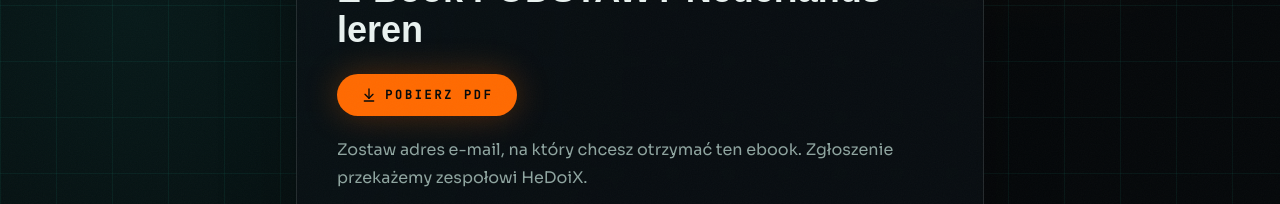
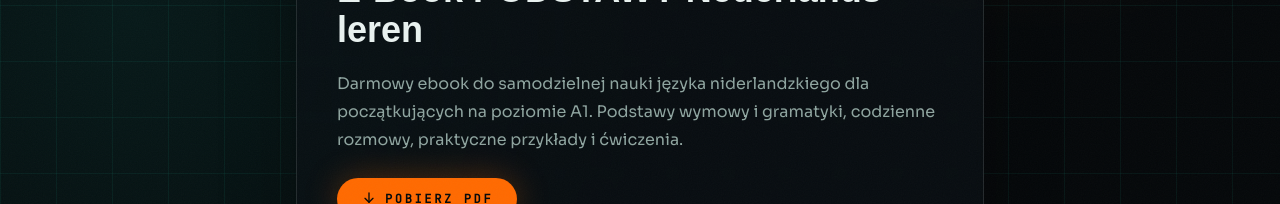
Before and after one commit to hedoix10-dot/HDX-website, a React (Vite) app: page /ebooki/podstawy-nederlands-leren in a window 1280 px wide. Shown: the part 387-591 px from the top of the page. Built offline with nearby package versions, Linux system fonts and the light colour scheme; no server answers; a web font is replaced by a local one.

Commit message:
Describe each Dutch ebook using its actual contents

```diff
--- a/shared/ebooks.json
+++ b/shared/ebooks.json
@@ -1,4 +1,4 @@
 [
-  { "id": "trening-gramatyczny-czasowniki", "title": "E-book Trening Gramatyczny i Czasowniki", "aliases": ["Trening Gramatyczny i Czasowniki"], "downloadUrl": "/ebooks/trening-gramatyczny-czasowniki.pdf", "coverUrl": "/images/ebooks/trening-cover.png", "pages": 48, "werkbuddyUrl": "https://werkbuddy.onrender.com" },
-  { "id": "podstawy-nederlands-leren", "title": "E-Book PODSTAWY Nederlands leren", "aliases": ["PODSTAWY Nederlands leren", "Podstawy języka niderlandzkiego"], "downloadUrl": "/ebooks/podstawy-nederlands-leren.pdf", "coverUrl": "/images/ebooks/podstawy-cover.png", "pages": 10, "werkbuddyUrl": "https://werkbuddy.onrender.com" }
+  { "id": "trening-gramatyczny-czasowniki", "title": "E-book Trening Gramatyczny i Czasowniki", "aliases": ["Trening Gramatyczny i Czasowniki"], "description": { "pl": "Darmowy ebook do samodzielnej nauki języka niderlandzkiego. 135 ćwiczeń z gramatyki i czasowników w zakresie A1–B2, słowniczek NL–PL i pełny klucz odpowiedzi.", "nl": "Een gratis e-book om zelfstandig Nederlands te leren. 135 oefeningen in grammatica en werkwoorden op niveau A1–B2, een Nederlands-Poolse woordenlijst en alle antwoorden." }, "downloadUrl": "/ebooks/trening-gramatyczny-czasowniki.pdf", "coverUrl": "/images/ebooks/trening-cover.png", "pages": 48, "werkbuddyUrl": "https://werkbuddy.onrender.com" },
+  { "id": "podstawy-nederlands-leren", "title": "E-Book PODSTAWY Nederlands leren", "aliases": ["PODSTAWY Nederlands leren", "Podstawy języka niderlandzkiego"], "description": { "pl": "Darmowy ebook do samodzielnej nauki języka niderlandzkiego dla początkujących na poziomie A1. Podstawy wymowy i gramatyki, codzienne rozmowy, praktyczne przykłady i ćwiczenia.", "nl": "Een gratis e-book om zelfstandig Nederlands te leren voor beginners op niveau A1. De basis van uitspraak en grammatica, dagelijkse gesprekken, praktische voorbeelden en oefeningen." }, "downloadUrl": "/ebooks/podstawy-nederlands-leren.pdf", "coverUrl": "/images/ebooks/podstawy-cover.png", "pages": 10, "werkbuddyUrl": "https://werkbuddy.onrender.com" }
 ]
--- a/src/sections/Catalog.tsx
+++ b/src/sections/Catalog.tsx
@@ -5,7 +5,7 @@ import { Link } from 'react-router-dom';
 
 type Product = { id: number; title: string; description: string; category: 'ebook' | 'coloring'; section?: 'education' | 'entertainment'; language: string; price: number; cover: string | null; download: string | null; fileName?: string | null };
 type Category = 'all' | 'ebook' | 'coloring';
-type FeaturedBook = { id: string; title: string; aliases?: string[]; downloadUrl?: string; coverUrl?: string; pages?: number; werkbuddyUrl?: string };
+type FeaturedBook = { id: string; title: string; aliases?: string[]; description?: { pl: string; nl: string }; downloadUrl?: string; coverUrl?: string; pages?: number; werkbuddyUrl?: string };
 const normalizedTitle = (title: string) => title.normalize('NFD').replace(/[\u0300-\u036f]/g, '').toLowerCase().replace(/^e[-\s]?book\s*/i, '').replace(/[^\p{L}\p{N}]+/gu, ' ').trim();
 
 export default function Catalog({ section = 'entertainment', featuredBooks = [] }: { section?: 'education' | 'entertainment'; featuredBooks?: FeaturedBook[] }) {
@@ -44,7 +44,7 @@ export default function Catalog({ section = 'entertainment', featuredBooks = []
         <span className="chip absolute bottom-4 left-4 border-teal/40 bg-ink/90 text-teal">{tr('ZA DARMO', 'GRATIS')}</span>
       </div>
       <div className="p-7"><h4 className="font-display text-xl font-black leading-snug">{book.title}</h4>
-        <p className="mt-4 whitespace-pre-line text-sm leading-7 text-mist">{product?.description || tr('Darmowy ebook do samodzielnej nauki języka niderlandzkiego.', 'Een gratis e-book om zelfstandig Nederlands te leren.')}</p>
+        <p className="mt-4 whitespace-pre-line text-sm leading-7 text-mist">{product?.description || (book.description ? tr(book.description.pl, book.description.nl) : tr('Darmowy ebook do samodzielnej nauki języka niderlandzkiego.', 'Een gratis e-book om zelfstandig Nederlands te leren.'))}</p>
         {book.werkbuddyUrl && <p className="mt-2 text-sm leading-7 text-mist">{tr('Zapraszamy do korzystania z aplikacji', 'Probeer ook onze app')} <a href={book.werkbuddyUrl} target="_blank" rel="noreferrer" className="text-teal underline underline-offset-4">WerkBuddy</a>.</p>}
         {book.pages && <p className="mt-4 font-mono text-xs text-teal">PDF · {book.pages} {tr('stron', "pagina's")}</p>}
         <div className="mt-6 flex flex-wrap items-center gap-4">
--- a/src/sections/EbookRequest.tsx
+++ b/src/sections/EbookRequest.tsx
@@ -23,6 +23,7 @@ export default function EbookRequest() {
       <BookOpen className="text-teal" size={30}/>
       <p className="kicker mt-6">{tr('DARMOWY EBOOK / NIDERLANDZKI', 'GRATIS E-BOOK / NEDERLANDS')}</p>
       <h1 className="mt-6 font-display text-2xl font-black leading-snug md:text-4xl">{book.title}</h1>
+      <p className="mt-5 leading-7 text-mist">{tr(book.description.pl, book.description.nl)}</p>
       {book.downloadUrl && <a href={book.downloadUrl} download className="btn-primary mt-6"><ArrowDownToLine size={16}/>{tr('Pobierz PDF', 'PDF downloaden')}</a>}
       <p className="mt-5 leading-7 text-mist">{tr('Zostaw adres e-mail, na który chcesz otrzymać ten ebook. Zgłoszenie przekażemy zespołowi HeDoiX.', 'Laat het e-mailadres achter waarop je dit e-book wilt ontvangen. Je aanvraag wordt doorgestuurd naar het HeDoiX-team.')}</p>
       <form className="mt-8 grid gap-5" onSubmit={submit} onChange={clearDraft} data-testid="ebook-request-form">
```
